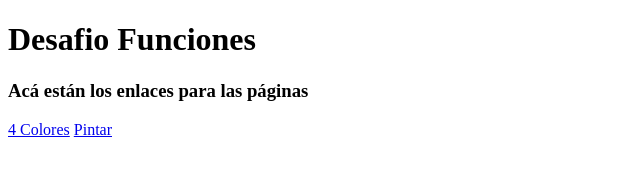
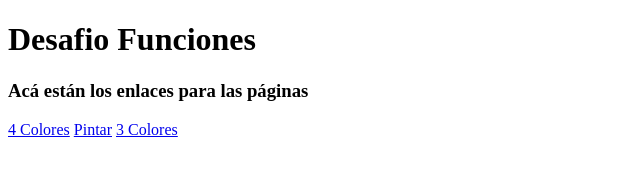
Before and after one commit to fermillandeu/desafio_funciones, a plain HTML site: page index.html in a window 1280 px wide. Shown: the full height of the page, 0-640 px from the left. Drawn offline with Linux system fonts and the light colour scheme.

Commit message:
Update index.html

```diff
--- a/index.html
+++ b/index.html
@@ -10,6 +10,6 @@
     <h3>Acá están los enlaces para las páginas</h3>
    <a href="./4_colores.html">4 Colores</a>
    <a href="./pintar.html">Pintar</a>
-   <a href="./3_colores.html"></a>
+   <a href="./3_colores.html">3 Colores</a>
 </body>
 </html>
```
